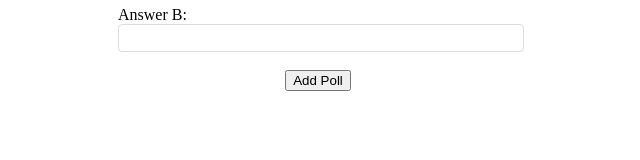
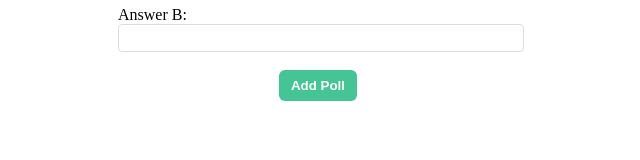
Before and after one commit to Frexz/IT2_2425_elev, a SvelteKit app in the folder polling-app/: page / in a window 1280 px wide. Shown: the part 416-576 px from the top of the page, without its empty margins (322-962 px from the left). Built offline with nearby package versions, Linux system fonts and the light colour scheme.

Commit message:
added a custom button component

```diff
--- a/polling-app/src/components/CreatePollForm.svelte
+++ b/polling-app/src/components/CreatePollForm.svelte
@@ -1,4 +1,6 @@
 <script>
+    import Button from '../shared/Button.svelte'
+
     let fields = {
         question: '',
         answerA: '',
@@ -23,7 +25,7 @@
         <label for="answer-b">Answer B:</label>
         <input type="text" id="answer-b" bind:value={fields.answerB}>
     </div>
-    <button>Add Poll</button>
+    <Button type='secondary' flat={true}>Add Poll</Button>
 </form>
 
 <style>
--- /dev/null
+++ b/polling-app/src/shared/Button.svelte
@@ -0,0 +1,46 @@
+<script>
+    export let type = 'primary'
+    export let flat = false
+    export let inverse = false
+</script>
+
+<button class={type} class:flat={flat} class:inverse={inverse}>
+    <slot></slot>
+</button>
+
+<style>
+    button {
+        border: 0;
+        cursor: pointer;
+        border-radius: 6px;
+        padding: 8px 12px;
+        font-weight: bold;
+        box-shadow: 1px 2px 3px rgba(0, 0, 0, 0.2);
+    }
+
+    .primary {
+        background-color: #d91b42;
+        color: white;
+    }
+
+    .secondary {
+        background-color: #45c496;
+        color: white;
+    }
+
+    .flat {
+        box-shadow: none;
+    }
+
+    .primary.inverse {
+        color: #d91b42;
+        background-color: white;
+        border: 2px solid #d91b42;
+    }
+
+    .secondary.inverse {
+        color: #45c496;
+        background-color: white;
+        border: 2px solid #45c496;
+    }
+</style>
```
